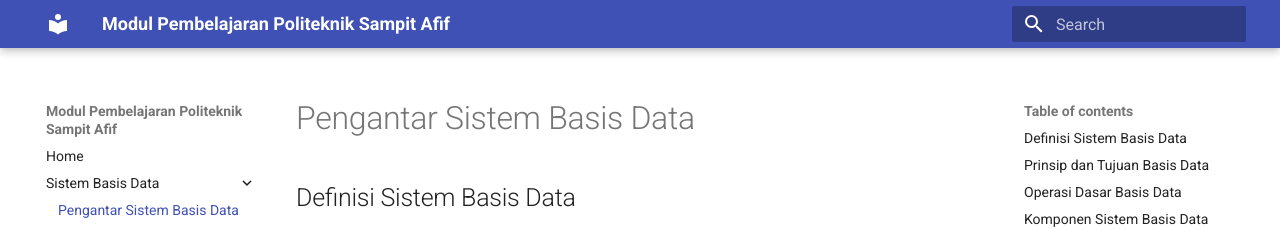
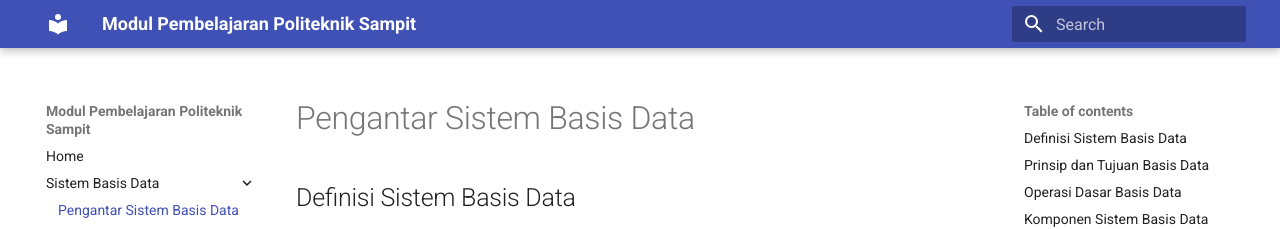
Before and after one commit to afifnz/modul-basis-data, an MkDocs documentation site: the page built from docs/sistem-basis-data/01.md, in a window 1280 px wide. Shown: the top 229 px of the page. Built offline with MkDocs 1.6.1 and Material for MkDocs 9.7.7, drawn with Linux system fonts in a browser that asks for light colours.

Commit message:
change site name

```diff
--- a/mkdocs.yml
+++ b/mkdocs.yml
@@ -1,4 +1,4 @@
-site_name: Modul Pembelajaran Politeknik Sampit Afif
+site_name: Modul Pembelajaran Politeknik Sampit
 theme:
   name: material
 nav:
```
